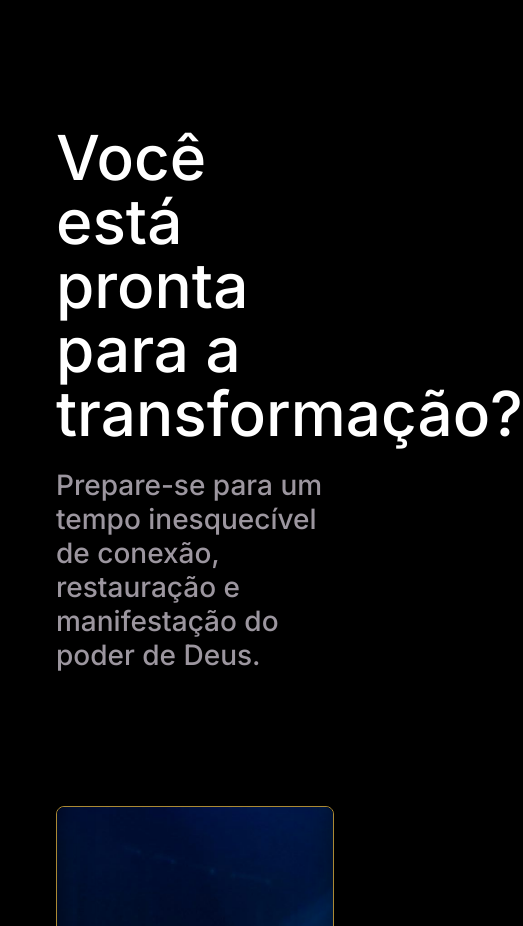
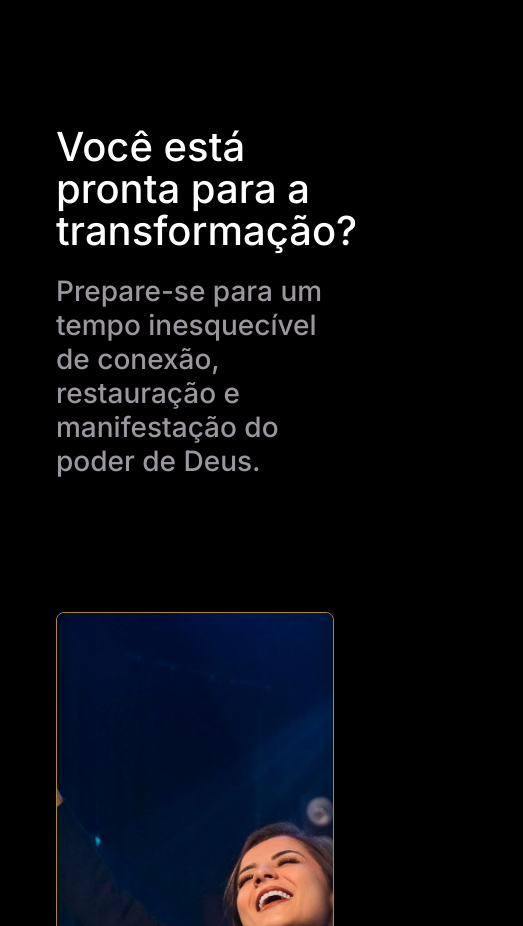
Before and after one commit to alexsantosdev/atravesdevoce, a Next.js app: page / in a window 390 px wide. Shown: the part 1160-2086 px from the top of the page, 523 px wide, since content can reach past the window. Built offline with nearby package versions, Linux system fonts and the light colour scheme; no server answers.

Commit message:
Update Home.module.scss

```diff
--- a/src/styles/Home.module.scss
+++ b/src/styles/Home.module.scss
@@ -680,8 +680,8 @@
     .mainContent {
         h2 {
             max-width: 100%;
-            font-size: 62px;
-            line-height: 64px;
+            font-size: 40px;
+            line-height: 42px;
         }
 
         span {
@@ -969,8 +969,8 @@
     .mainContent {
         h2 {
             max-width: 100%;
-            font-size: 62px;
-            line-height: 64px;
+            font-size: 40px;
+            line-height: 42px;
         }
 
         span {
```
